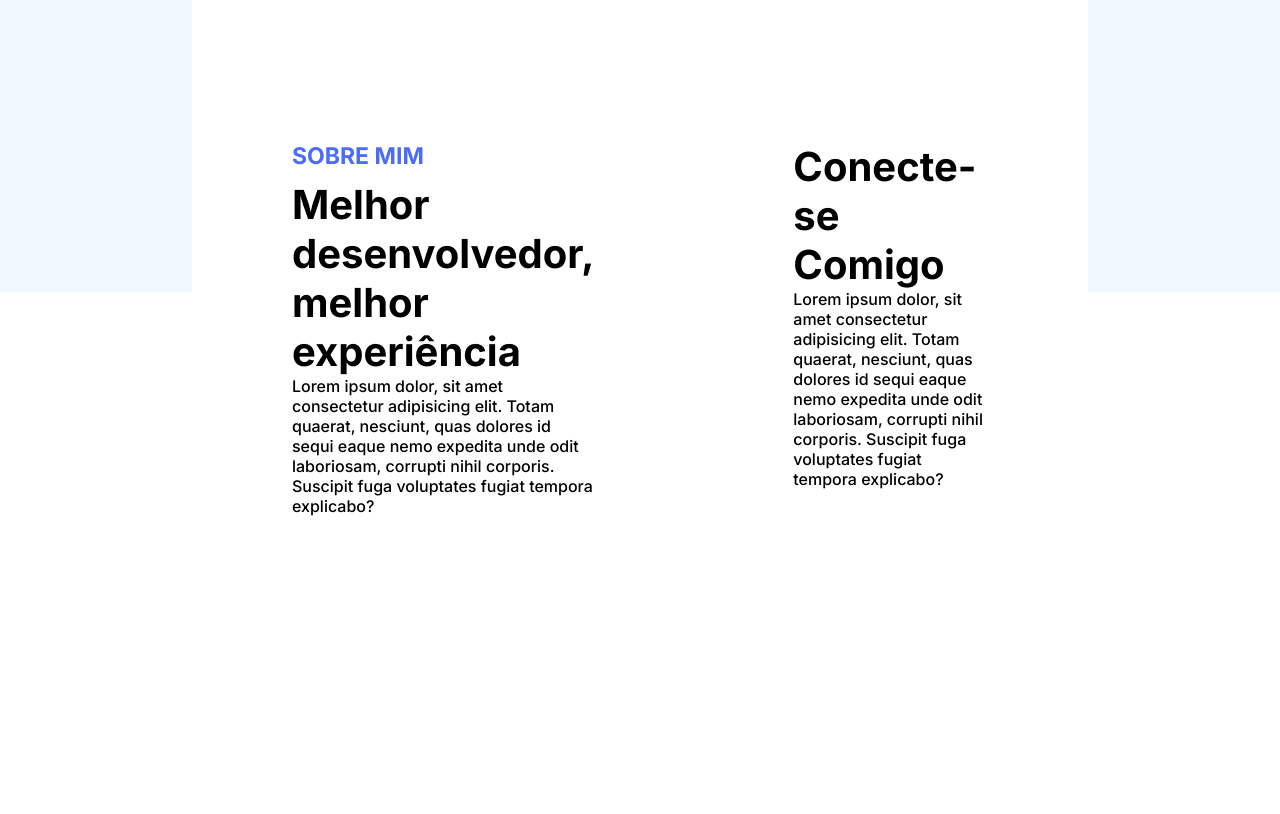
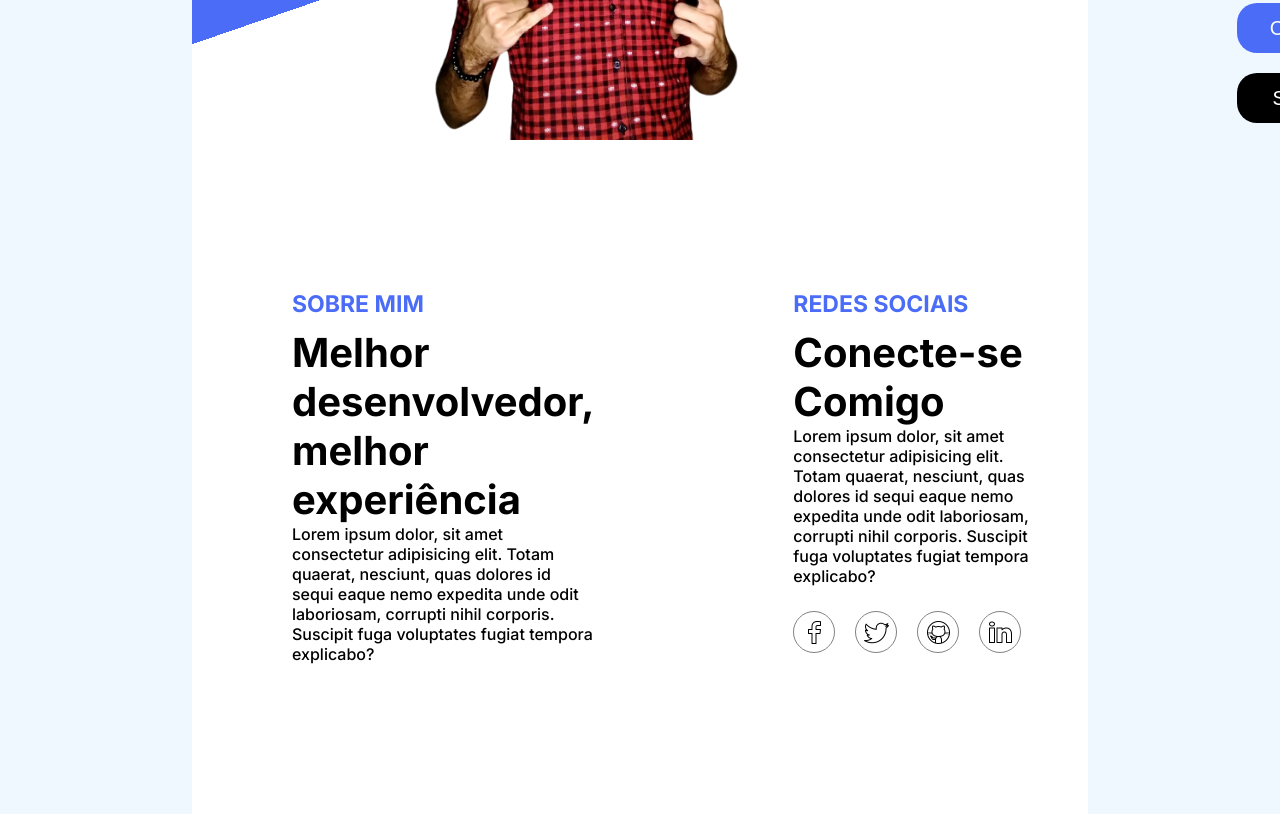
Before and after one commit to lukemariano/D9-Pagina-Pessoal, a plain HTML site: page index.html in a window 1280 px wide. Shown: the part 508-1322 px from the top of the page. Before the commit the page ends 1174 px from the top, so only its background shows below. Drawn offline with Linux system fonts and the light colour scheme.

Commit message:
Layout section sobre

```diff
--- a/css/style.css
+++ b/css/style.css
@@ -3,7 +3,7 @@
 }
 
 .container {
-    height: 100%;
+    height: fit-content;
     display: flex;
     /* justify-content: center; */
     align-items: center;
@@ -14,6 +14,7 @@
 .apresentacao{
   width: 70%;
   height: 500px;
+  margin-top: 148px;
   /* background: linear-gradient(to right, #d13843 0%, #000000 100%); */
   border-top-left-radius: 41px;
   border-top-right-radius: 41px;
@@ -115,7 +116,7 @@
   background-color: #4a6cf7;
   border-radius: 20px;
   color: white;
-  height: 40px;
+  height: 50px;
 }
 
 .btn-more{
@@ -127,7 +128,7 @@
   background-color: #000000;
   border-radius: 20px;
   color: white;
-  height: 40px;
+  height: 50px;
 }
 
 .descricao{
@@ -158,3 +159,29 @@
 .subtitulo {
   font-size: 40px;
 }
+
+.fundo-face{
+  width: 40px;
+  height: 40px;
+  border: 1px solid #828282;
+  border-radius: 50%;
+  display: flex;
+  justify-content: center;
+  align-items: center;
+  margin-top: 25px;
+  margin-right: 20px;
+}
+
+.fundo-face:hover{
+  background-color: #4a6cf7;
+}
+
+.face-logo{
+  width: 25px;
+  height: 25px;
+
+}
+
+.icones-sociais{
+  display: flex;
+}
--- a/index.html
+++ b/index.html
@@ -59,8 +59,23 @@
                 <p>Lorem ipsum dolor, sit amet consectetur adipisicing elit. Totam quaerat, nesciunt, quas dolores id sequi eaque nemo expedita unde odit laboriosam, corrupti nihil corporis. Suscipit fuga voluptates fugiat tempora explicabo?</p>
             </div>
             <div class="social about-me">
+                <h1 class="texto-titulo">REDES SOCIAIS</h1>
                 <h1 class="subtitulo">Conecte-se Comigo</h1>
                 <p>Lorem ipsum dolor, sit amet consectetur adipisicing elit. Totam quaerat, nesciunt, quas dolores id sequi eaque nemo expedita unde odit laboriosam, corrupti nihil corporis. Suscipit fuga voluptates fugiat tempora explicabo?</p>
+                <div class="icones-sociais">
+                    <div class="fundo-face">
+                        <img class="face-logo" src="img/icons8-f-do-facebook-50.png" alt="">
+                    </div>
+                    <div class="fundo-face">
+                        <img class="face-logo" src="img/icons8-twitter-50.png" alt="">
+                    </div>
+                    <div class="fundo-face">
+                        <img class="face-logo" src="img/icons8-github-50.png" alt="">
+                    </div>
+                    <div class="fundo-face">
+                        <img class="face-logo" src="img/icons8-linkedin-2-50.png" alt="">
+                    </div>
+                </div>
             </div>
         </section>
     </div>
```
Also changed, not shown: img/icons8-f-do-facebook-50.png (added), img/icons8-github-50.png (added), img/icons8-linkedin-2-50 (1).png (added), img/icons8-linkedin-2-50.png (added), img/icons8-twitter-50.png (added).
